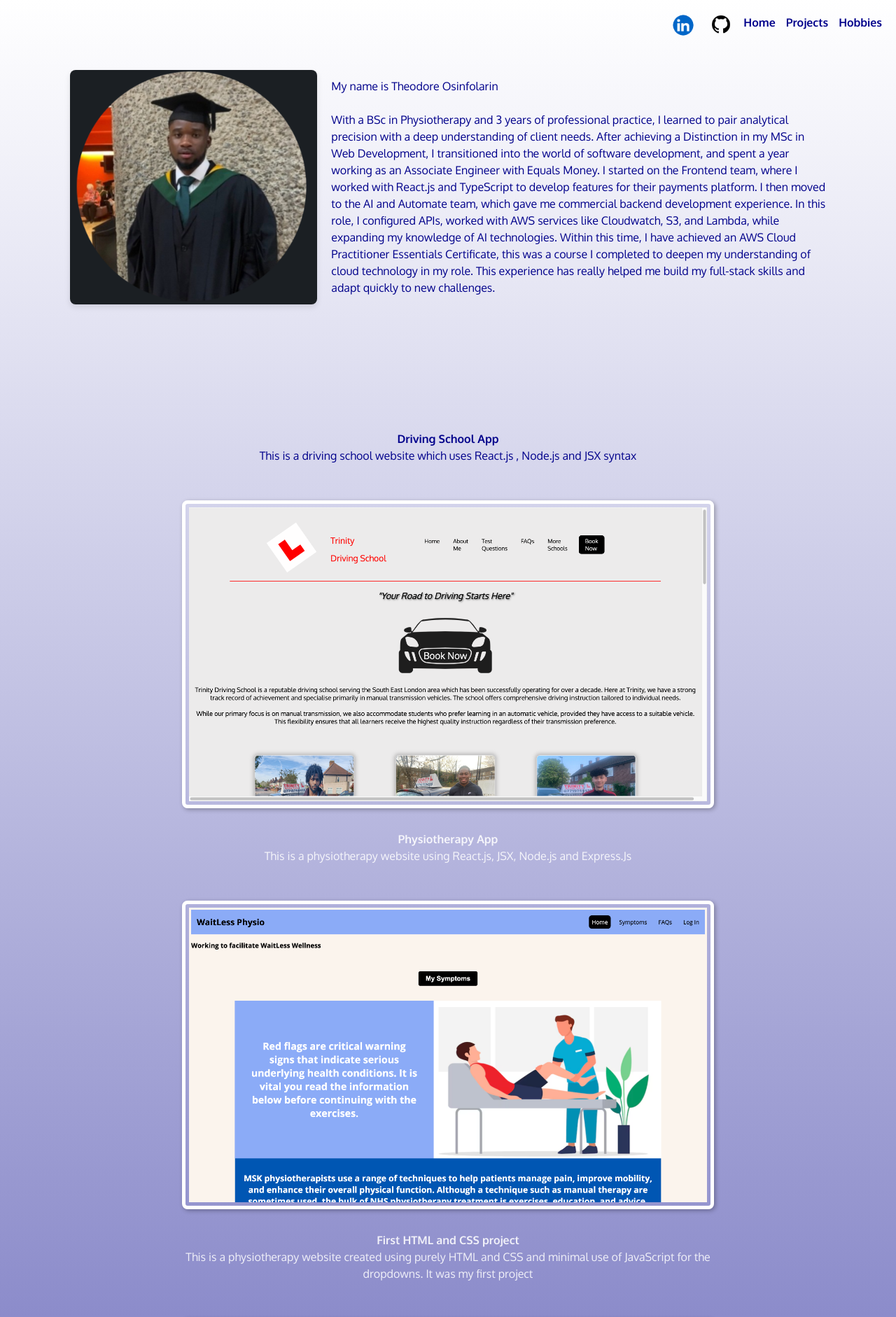
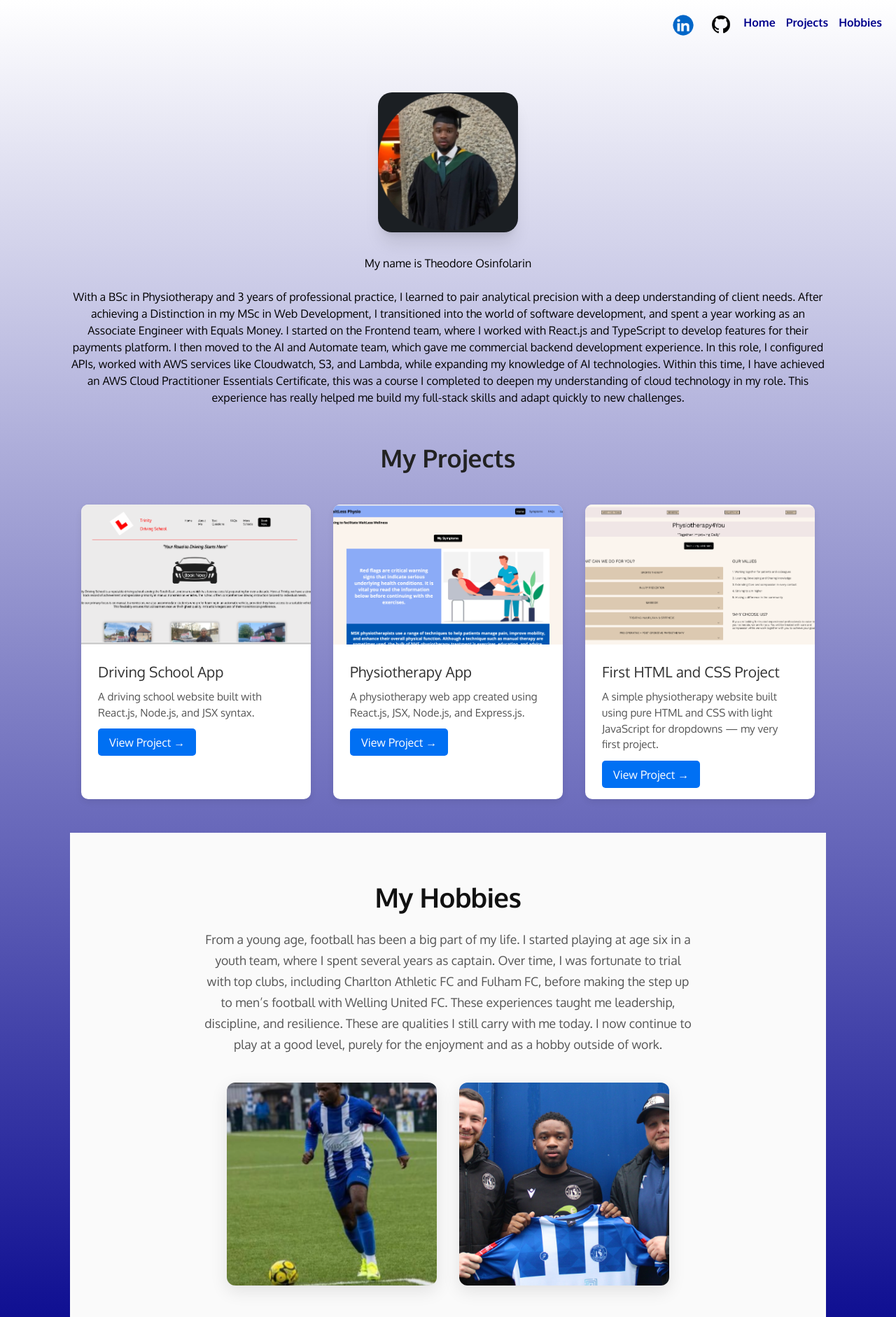
Before and after one commit to tosinfolarin/MyPortfolio, a React (Vite) app in the folder myPortfolio/: page / in a window 1280 px wide. Shown: the top 1882 px of the page at 70% size. Built offline with nearby package versions, Linux system fonts and the light colour scheme.

Commit message:
portfolio changes

```diff
--- /dev/null
+++ b/myPortfolio/src/components/Hobbies.css
@@ -0,0 +1,75 @@
+/* Container setup */
+.hobbies-section {
+    display: flex;
+    justify-content: center;
+    align-items: center;
+    text-align: center;
+    flex-direction: column;
+    padding: 4rem 1.5rem;
+    background: #fafafa;
+    color: #222;
+    font-family: 'Inter', 'Helvetica Neue', sans-serif;
+  }
+
+  /* Inner content box */
+  .hobbies-content {
+    max-width: 900px;
+    width: 100%;
+  }
+
+  /* Title styling */
+  .hobbies-title {
+    font-size: 2.4rem;
+    font-weight: 700;
+    margin-bottom: 1rem;
+    color: #111;
+    letter-spacing: -0.5px;
+  }
+
+  /* Description styling */
+  .hobbies-description {
+    font-size: 1.1rem;
+    color: #555;
+    line-height: 1.7;
+    margin-bottom: 2.5rem;
+    max-width: 700px;
+    margin-left: auto;
+    margin-right: auto;
+  }
+
+  /* Images layout */
+  .hobbies-images {
+    display: flex;
+    justify-content: center;
+    gap: 2rem;
+    flex-wrap: wrap;
+  }
+
+  /* Image styling */
+  .hobby-img {
+    width: 300px;
+    height: 290px;
+    object-fit: cover;
+    border-radius: 12px;
+    box-shadow: 0 8px 25px rgba(0, 0, 0, 0.1);
+    transition: transform 0.3s ease, box-shadow 0.3s ease;
+  }
+
+  /* Hover animation */
+  .hobby-img:hover {
+    transform: scale(1.05);
+    box-shadow: 0 10px 30px rgba(0, 0, 0, 0.15);
+  }
+
+  /* Responsive adjustments */
+  @media (max-width: 768px) {
+    .hobbies-title {
+      font-size: 2rem;
+    }
+
+    .hobby-img {
+      width: 100%;
+      max-width: 320px;
+      height: auto;
+    }
+  }
--- a/myPortfolio/src/components/Hobbies.jsx
+++ b/myPortfolio/src/components/Hobbies.jsx
@@ -1,25 +1,22 @@
 import information from './information.json';
-import hobbyimage1 from '../images/hobbies1.png'
-import hobbyimage2 from '../images/hobbies2.png'
+import hobbyimage1 from '../images/hobbies1.png';
+import hobbyimage2 from '../images/hobbies2.png';
+import './Hobbies.css';
 
 const Hobbies = () => {
+  return (
+    <section className="hobbies-section">
+      <div className="hobbies-content">
+        <h2 className="hobbies-title">My Hobbies</h2>
+        <p className="hobbies-description">{information.hobbies_explanation}</p>
 
-    return (
-
-    <div className="HobbyContent">
-        <br></br>
-        <br></br>
-        <h3 className='HobbyDescription'>{information.hobbies_explanation}</h3>
-            <h3 className="ProjectDescription"> <strong></strong> </h3>
-            <div className="HobbyImage">
-                <img src={hobbyimage2} alt="FootballSigning"/>
-            </div>
-
-            <div className="HobbyImage">
-                <img src={hobbyimage1} alt="PlayingFootball"/>
-            </div>
+        <div className="hobbies-images">
+          <img src={hobbyimage1} alt="Playing Football" className="hobby-img" />
+          <img src={hobbyimage2} alt="Football Signing" className="hobby-img" />
         </div>
-    )
-}
+      </div>
+    </section>
+  );
+};
 
 export default Hobbies;
--- a/myPortfolio/src/components/Home.jsx
+++ b/myPortfolio/src/components/Home.jsx
@@ -2,26 +2,37 @@ import information from './information.json';
 import profilePic from '../images/ProfilePicture.png'
 import Projects from './Projects'
 import Hobbies from './Hobbies'
-// import CV from './CV';
 
 const MyInfo = () => {
   return (
     <div>
     <div className="my-info">
-    <div className="myProfilePic">
+    <div
+      className="myProfilePic"
+      style={{ display: 'flex', justifyContent: 'center', margin: '2rem 0' }}
+    >
       <img
         src={profilePic}
         alt="Profile"
         className="rounded-lg shadow-xl"
+        style={{ width: '200px', height: '200px', objectFit: 'cover', borderRadius: '10%' }}
       />
     </div>
-      <div className="myDescription">
-        <h3 className="name" aria-label="my name">
-          {information.greeting}
-          <br /><br />
-          {information.profile_summary}
-        </h3>
-      </div>
+
+
+    <div className='myDescription'
+      style={{
+        textAlign: 'center',
+        margin: '0 auto',
+      }}
+    >
+      <h2>
+        {information.greeting}
+        <br /><br />
+        {information.profile_summary}
+      </h2>
+    </div>
+
       <Projects/>
       <Hobbies/>
     </div>
--- a/myPortfolio/src/components/Navbar.jsx
+++ b/myPortfolio/src/components/Navbar.jsx
@@ -22,7 +22,6 @@ const Navbar = () => {
                 ><img className="github w-8 h-8" src={github} alt="github"/>
                 </a>
             <Link to="/">Home  </Link>
-            {/* <Link to="/cv">CV  </Link> */}
             <Link to="/projects">Projects  </Link>
             <Link to="/hobbies">Hobbies</Link>
         </div>
--- /dev/null
+++ b/myPortfolio/src/components/Projects.css
@@ -0,0 +1,69 @@
+.projects-container {
+    max-width: 1100px;
+    margin: 0 auto;
+    padding: 3rem 1rem;
+    text-align: center;
+  }
+
+  .projects-title {
+    font-size: 2.2rem;
+    font-weight: 700;
+    margin-bottom: 2.5rem;
+    color: #222;
+  }
+
+  .projects-grid {
+    display: grid;
+    grid-template-columns: repeat(auto-fit, minmax(320px, 1fr));
+    gap: 2rem;
+  }
+
+  .project-card {
+    background: #fff;
+    border-radius: 10px;
+    box-shadow: 0 4px 10px rgba(0, 0, 0, 0.08);
+    overflow: hidden;
+    transition: transform 0.3s ease, box-shadow 0.3s ease;
+  }
+
+  .project-card:hover {
+    transform: translateY(-5px);
+    box-shadow: 0 8px 20px rgba(0, 0, 0, 0.12);
+  }
+
+  .project-image {
+    width: 100%;
+    height: 200px;
+    object-fit: cover;
+  }
+
+  .project-info {
+    padding: 1.5rem;
+    text-align: left;
+  }
+
+  .project-info h3 {
+    margin-bottom: 0.5rem;
+    font-size: 1.3rem;
+    color: #333;
+  }
+
+  .project-info p {
+    font-size: 0.95rem;
+    color: #555;
+    margin-bottom: 1.2rem;
+  }
+
+  .project-button {
+    text-decoration: none;
+    color: #fff;
+    background: #0070f3;
+    padding: 0.6rem 1rem;
+    border-radius: 5px;
+    font-weight: 500;
+    transition: background 0.3s ease;
+  }
+
+  .project-button:hover {
+    background: #0059c1;
+  }
--- a/myPortfolio/src/components/Projects.jsx
+++ b/myPortfolio/src/components/Projects.jsx
@@ -1,52 +1,68 @@
-import physioWebsitePic from '../images/Physio4You.png'
-import DrivingWebsitePic from '../images/TrinityDriving.png'
-import ReactPhysioWebsitePic from '../images/WaitlessPhysio.png'
+import physioWebsitePic from '../images/Physio4You.png';
+import DrivingWebsitePic from '../images/TrinityDriving.png';
+import ReactPhysioWebsitePic from '../images/WaitlessPhysio.png';
+import './Projects.css'; // new CSS file
+
+const projects = [
+  {
+    title: "Driving School App",
+    description:
+      "A driving school website built with React.js, Node.js, and JSX syntax.",
+    img: DrivingWebsitePic,
+    link: "https://trinitydrivingschool.netlify.app/",
+  },
+  {
+    title: "Physiotherapy App",
+    description:
+      "A physiotherapy web app created using React.js, JSX, Node.js, and Express.js.",
+    img: ReactPhysioWebsitePic,
+    link: "https://physioapp-frontend.onrender.com/",
+  },
+  {
+    title: "First HTML and CSS Project",
+    description:
+      "A simple physiotherapy website built using pure HTML and CSS with light JavaScript for dropdowns — my very first project.",
+    img: physioWebsitePic,
+    link: "https://tosinfolarin.github.io/Physio4You/",
+  },
+];
 
 const Projects = () => {
-
-    return(
-
-    <div className="ProjectsContent">
-        <br></br>
-        <br></br>
-
-            <h3 className="ProjectDescriptionOne">  <strong>Driving School App </strong><br/>This is a driving school website which uses React.js , Node.js and JSX syntax</h3>
-            <div className="ProjectImage">
+  return (
+    <div className="projects-container">
+      <h2 className="projects-title">My Projects</h2>
+      <div className="projects-grid">
+        {projects.map((project, index) => (
+          <div className="project-card" key={index}>
             <a
-                href="https://trinitydrivingschool.netlify.app/"
+              href={project.link}
+              target="_blank"
+              rel="noopener noreferrer"
+              className="project-image-link"
+            >
+              <img
+                src={project.img}
+                alt={project.title}
+                className="project-image"
+              />
+            </a>
+            <div className="project-info">
+              <h3>{project.title}</h3>
+              <p>{project.description}</p>
+              <a
+                href={project.link}
                 target="_blank"
                 rel="noopener noreferrer"
-            >
-                <img src={DrivingWebsitePic} alt="TrinityDriving"/>
-            </a>
+                className="project-button"
+              >
+                View Project →
+              </a>
             </div>
-
-            <h3 className="ProjectDescription"> <strong>Physiotherapy App </strong> <br/>This is a physiotherapy website using React.js, JSX, Node.js and Express.Js</h3>
-            <div className="ProjectImage">
-            <a
-                href="https://physioapp-frontend.onrender.com/"
-                target="_blank"
-                rel="noopener noreferrer"
-            >
-                <img src={ReactPhysioWebsitePic} alt="WaitlessPhysio"/>
-            </a>
-            </div>
-
-            <h3 className="ProjectDescription">  <strong>First HTML and CSS project </strong> <br/>This is a physiotherapy website created using purely HTML and CSS and minimal use of JavaScript for the dropdowns. It was my first project</h3>
-
-            <div className="ProjectImage">
-            <a
-                href="https://tosinfolarin.github.io/Physio4You/"
-                target="_blank"
-                rel="noopener noreferrer"
-            >
-                <img src={physioWebsitePic} alt="Physio4You" />
-            </a>
-            </div>
-
-
-        </div>
-    )
-}
+          </div>
+        ))}
+      </div>
+    </div>
+  );
+};
 
 export default Projects;
--- a/myPortfolio/src/index.css
+++ b/myPortfolio/src/index.css
@@ -45,150 +45,11 @@ a:hover {
 }
 
 .my-info {
-  display: flex;
   align-items: center;
   gap: 20px;
   padding: 100px;
   flex-wrap: wrap; /* stacks on small screens */
 }
 .myDescription {
-  color: #00008b;
+  color: #000000;
 }
-
-
-.myProfilePic {
-  display: flex;
-  justify-content: center;
-  align-items: center;
-  flex: 1;
-}
-
-.myDescription {
-  flex: 2;
-}
-
-.myProfilePic img {
-  width: 100%;
-  max-width: 450px;
-  height: auto;
-  box-shadow: 0 4px 8px rgba(0, 0, 0, 0.1);
-}
-
-.ProjectsContent, .HobbyContent {
-  display: grid;
-  padding: 5rem 10rem;
-  justify-content: center;
-  align-items: center;
-  text-align: center;
-  gap: 2rem;
-}
-
-.ProjectImage,
-.HobbyImage {
-  display: flex;
-  justify-content: center;
-  align-items: center;
-  margin-top: 20px;
-}
-
-.ProjectImage img {
-  box-shadow: 2px 2px 6px rgba(0, 0, 0, 0.3);
-  border: 5px solid #ffffff;
-  transition: transform 0.2s, box-shadow 0.2s;
-  border-radius: 8px;
-  padding: 5px;
-}
-
-
-.ProjectImage img:hover {
-  transform: scale(1.05); /* slight zoom */
-  box-shadow: 4px 4px 12px rgba(0, 0, 0, 0.5); /* stronger shadow */
-}
-
-.HobbyImage img {
-  width: 100%;
-  max-width: 600px;
-  height: auto;
-  border-radius: 5px;
-  border: 5px solid #ffffff;
-}
-
-.ProjectDescriptionOne,
-.HobbyDescription {
-  color: #00008b;
-}
-
-/* .CV {
-  padding: 120px;
-} */
-
-/* Small screens (phones) */
-@media (max-width: 768px) {
-  body {
-    padding: 0 16px;
-  }
-
-  .my-info {
-    flex-direction: column;
-    padding: 40px 20px;
-    text-align: center;
-  }
-
-  .ProjectsContent, .HobbyContent {
-    padding: 2rem 1rem;
-  }
-
-  /* .CV {
-    padding: 40px 20px;
-  } */
-
-  .navbar {
-    position: static;
-    margin: 10px;
-    text-align: center;
-  }
-
-  .links {
-    justify-content: center;
-    gap: 10px;
-  }
-
-  .myProfilePic img {
-    max-width: 250px;
-  }
-
-  .ProjectImage img,
-  .HobbyImage img {
-    max-width: 100%;
-  }
-}
-
-/* Medium screens (tablets) */
-@media (min-width: 769px) and (max-width: 1024px) {
-  body {
-    padding: 0 32px;
-  }
-
-  .my-info {
-    flex-direction: column;
-    padding: 60px 40px;
-    text-align: center;
-  }
-
-  .ProjectsContent, .HobbyContent {
-    padding: 3rem 2rem;
-  }
-
-  /* .CV {
-    padding: 60px 40px;
-  } */
-
-  .myProfilePic img {
-    max-width: 350px;
-  }
-
-  .ProjectImage img,
-  .HobbyImage img {
-    max-width: 80%;
-  }
-}
```
Also changed, not shown: myPortfolio/src/components/CV.jsx (deleted, +0 -17 lines), myPortfolio/src/components/HobbiesPage.jsx (+22 -8 lines).
